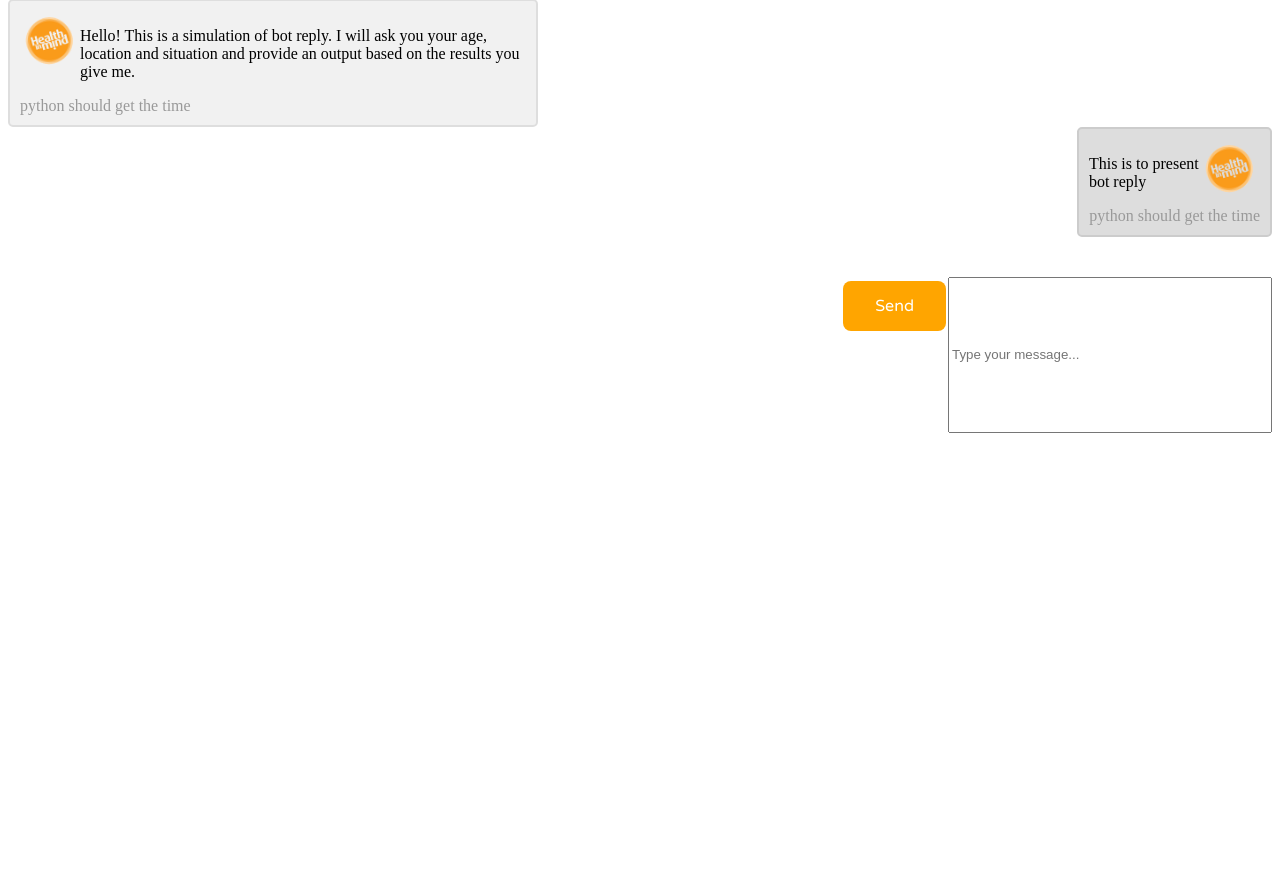
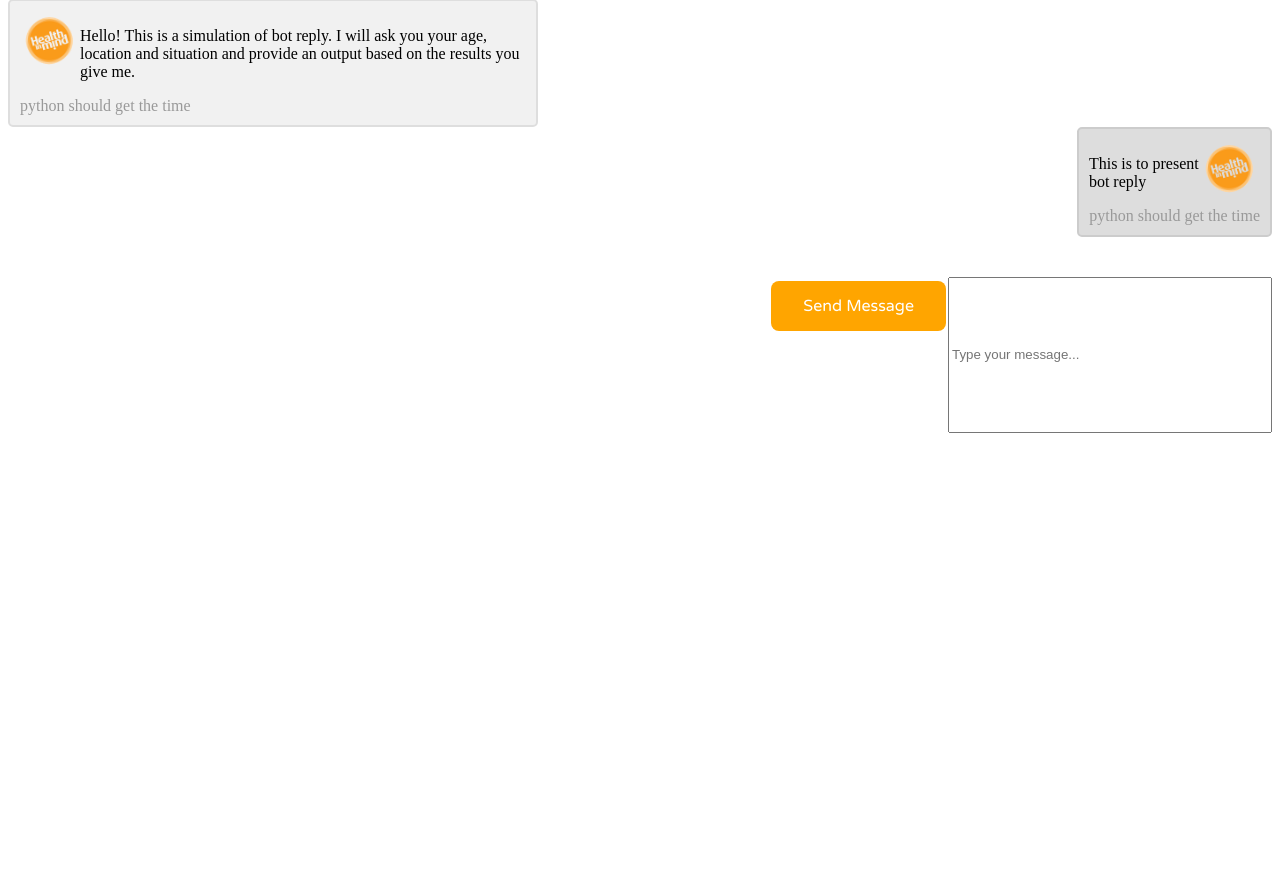
Before and after one commit to glasgow18/team-8, a Django app: template templates/chatbot.html in a window 1280 px wide. Shown: the part 124-1009 px from the top of the page. Run offline with Django 3.2, Linux system fonts and the light colour scheme; the template is opened without the code that fills it, so the values that code supplies are empty.

Commit message:
#movingonup #movingonout #timetobreakfree #nothingcanstopme

```diff
--- a/templates/chatbot.html
+++ b/templates/chatbot.html
@@ -57,7 +57,7 @@ function myFunction() {
                                 id="start"
                                 style="float:right"
                                 onmouseover="shiftOn()"
-                                onmouseout="shiftOut()">Send</button>
+                                onmouseout="shiftOut()">Send Message</button>
                               </div>
  </div>
 
```
